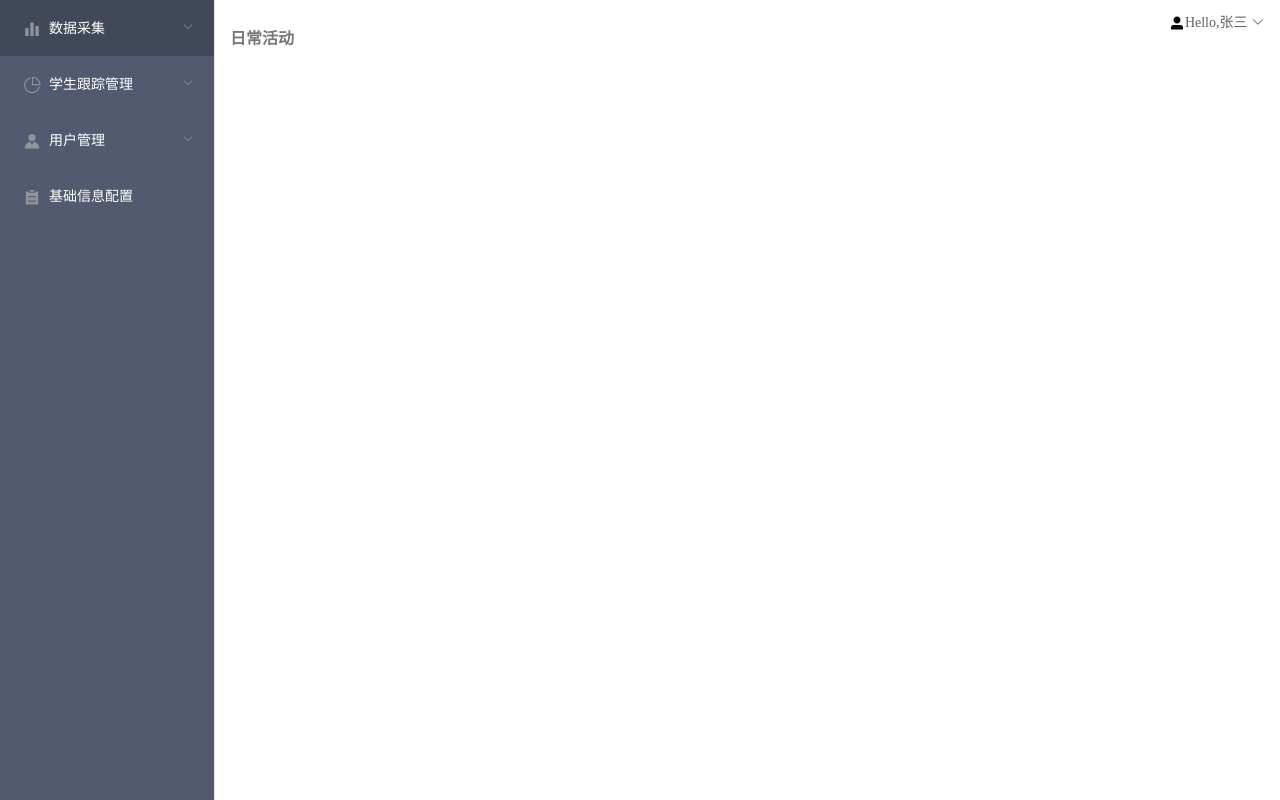
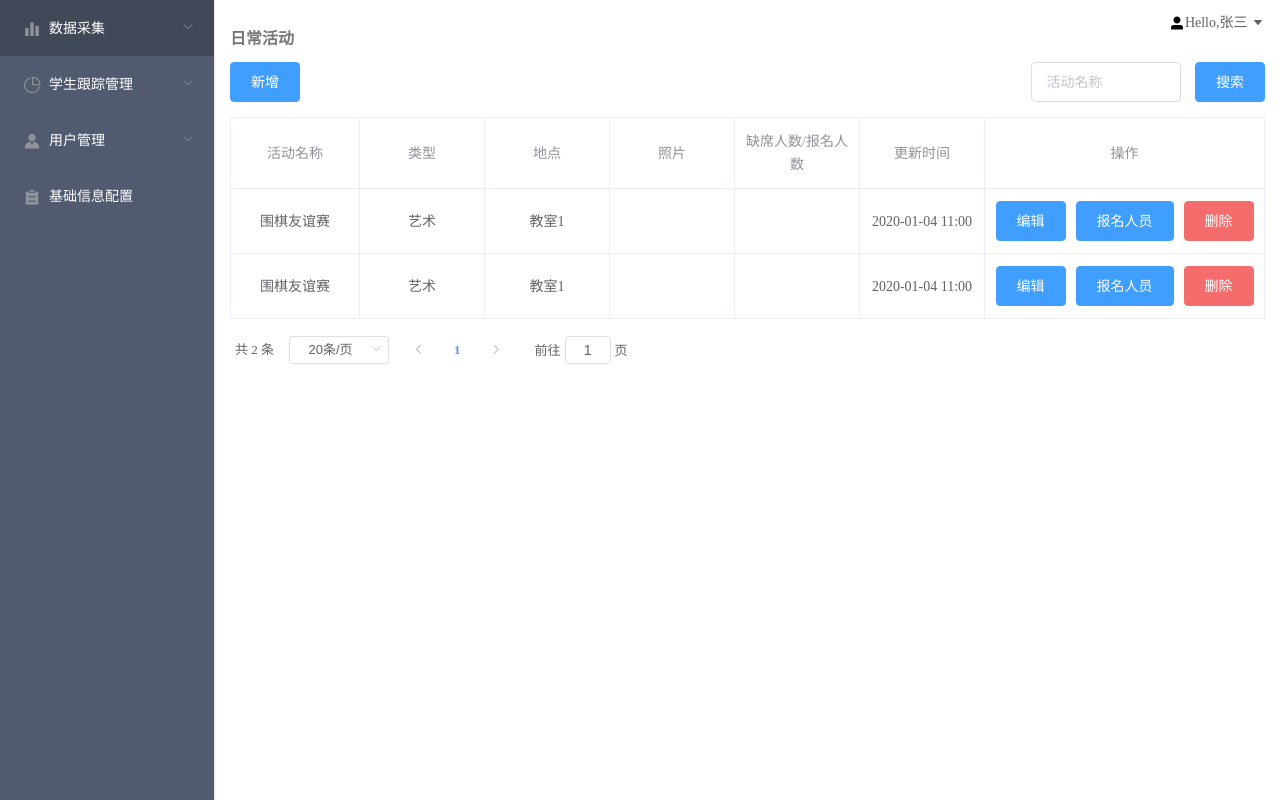
Before and after one commit to YeJianWanLiang/vue_sx, a Vue app: page /#/DailyActivity in a window 1280 px wide. Built offline with nearby package versions, Linux system fonts and the light colour scheme.

Commit message:
学生日常活动页面

```diff
--- a/src/App.vue
+++ b/src/App.vue
@@ -31,7 +31,9 @@ export default {
 
 .right-container {
   padding: 15px;
-  flex-grow: 1;
+  width: calc(100% - 215px);
   box-sizing: border-box;
+  /* min-width: 990px; */
 }
+
 </style>
--- a/src/components/HeaderBar.vue
+++ b/src/components/HeaderBar.vue
@@ -3,12 +3,12 @@
     <i class="el-icon-user-solid"></i>
     <el-dropdown trigger="click">
       <span class="el-dropdown-link"
-        >Hello,{{userName}}
-        <i class="el-icon-arrow-down"></i>
+        >Hello,{{ userName }}
+        <i class="el-icon-caret-bottom"></i>
       </span>
       <el-dropdown-menu :hide-on-click="false" slot="dropdown">
-        <el-dropdown-item>Hello,{{userName}}</el-dropdown-item>
-        <el-dropdown-item>账号信息</el-dropdown-item>
+        <el-dropdown-item>Hello,{{ userName }}</el-dropdown-item>
+        <el-dropdown-item >账号信息</el-dropdown-item>
         <el-dropdown-item>退出登录</el-dropdown-item>
       </el-dropdown-menu>
     </el-dropdown>
@@ -18,9 +18,9 @@
 <script>
 export default {
   name: "HeaderBar",
-  data () {
+  data() {
     return {
-      userName: '张三',
+      userName: "张三",
       // 接收后端传来的账户信息
     };
   },
@@ -35,4 +35,5 @@ export default {
 .headerBar {
   display: flex;
   justify-content: flex-end;
-}</style>
+}
+</style>
--- a/src/views/DataCollection/BasicData.vue
+++ b/src/views/DataCollection/BasicData.vue
@@ -55,10 +55,13 @@
 
     <!-- todo:checkBox放进label里 -->
     <div class="BasicData-dataTable">
-      <el-table :data="calTableData" border style="width: 100%">
-        <el-table-column prop="checkBox" label="checkBox?" align="center"
-          ><el-checkbox v-model="checked"></el-checkbox>
-        </el-table-column>
+      <el-table
+        :data="calTableData"
+        border
+        style="width: 100%"
+        ref="multipleTable"
+      >
+        <el-table-column type="selection" align="center"></el-table-column>
         <el-table-column prop="stdSchoolID" label="学号" align="center">
         </el-table-column>
         <el-table-column prop="stdName" label="姓名" align="center">
@@ -96,7 +99,7 @@
 
 <script>
 export default {
-  name: 'BasicData',
+  name: "BasicData",
   data() {
     return {
       optionsOfYear: [
@@ -159,14 +162,29 @@ export default {
           updateTime: "2021-7-19 17:21",
         },
       ],
+      multipleSelection: [],
     };
   },
   computed: {
-    calTableData: function () {
+    calTableData: function() {
       return this.tableData.slice(
         (this.currentPage - 1) * this.pagesize,
         this.currentPage * this.pagesize
       );
+    },
+  },
+  methods: {
+    toggleSelection(rows) {
+      if (rows) {
+        rows.forEach((row) => {
+          this.$refs.multipleTable.toggleRowSelection(row);
+        });
+      } else {
+        this.$refs.multipleTable.clearSelection();
+      }
+    },
+    handleSelectionChange(val) {
+      this.multipleSelection = val;
     },
   },
 };
--- a/src/views/DataCollection/DailyActivity.vue
+++ b/src/views/DataCollection/DailyActivity.vue
@@ -1,25 +1,140 @@
 <template>
   <div>
-
-
     <div class="headerText">
       <span style="font-weight: bold; color: #777777">日常活动</span>
+    </div>
+
+    <div class="DailyActivity-functionBar">
+      <div class="DailyActivity-buttonContainer">
+        <el-button type="primary">新增</el-button>
+      </div>
+
+      <div class="DailyActivity-selectContainer">
+        <el-input
+          v-model="inputActivity"
+          placeholder="活动名称"
+          class="DailyActivity-inputActivity"
+        ></el-input>
+        <el-button type="primary" class="DailyActivity-searchButton"
+          >搜索</el-button
+        >
+      </div>
+    </div>
+
+    <div class="DailyActivity-dataTable">
+      <el-table :data="calTableData" border style="overflow: auto">
+        <el-table-column prop="actName" label="活动名称" align="center">
+        </el-table-column>
+        <el-table-column prop="actType" label="类型" align="center">
+        </el-table-column>
+        <el-table-column prop="actAddress" label="地点" align="center">
+        </el-table-column>
+        <el-table-column prop="actPicture" label="照片" align="center">
+          <img src="" alt="" />
+        </el-table-column>
+        <el-table-column
+          prop="absentNumber"
+          label="缺席人数/报名人数"
+          align="center"
+        >
+        </el-table-column>
+        <el-table-column prop="updateTime" label="更新时间" align="center">
+        </el-table-column>
+        <el-table-column
+          prop="operation"
+          label="操作"
+          align="center"
+          class="DailyActivity-tableButton"
+          width="280px"
+        >
+          <div>
+            <el-button type="primary">编辑</el-button>
+            <el-button type="primary">报名人员</el-button>
+            <el-button type="danger">删除</el-button>
+          </div>
+        </el-table-column>
+      </el-table>
+    </div>
+
+    <div class="DailyActivity-tableTag">
+      <el-pagination
+        @size-change="handleSizeChange"
+        @current-change="handleCurrentChange"
+        :current-page="currentPage"
+        :page-sizes="[10, 20, 30, 50]"
+        :page-size="pagesize"
+        layout="total, sizes, prev, pager, next, jumper"
+        :total="tableData.length"
+      >
+      </el-pagination>
     </div>
   </div>
 </template>
 
 <script>
 export default {
-  name: 'DailyActivity',
-  data () {
+  name: "DailyActivity",
+  data() {
     return {
-
+      inputActivity: "",
+      tableData: [
+        {
+          actName: "围棋友谊赛",
+          actType: "艺术",
+          actAddress: "教室1",
+          absentNumber: "",
+          updateTime: "2020-01-04 11:00",
+        },
+        {
+          actName: "围棋友谊赛",
+          actType: "艺术",
+          actAddress: "教室1",
+          absentNumber: "",
+          updateTime: "2020-01-04 11:00",
+        },
+      ],
+      currentPage: 1,
+      pagesize: 20,
     };
   },
-
-}
+  computed: {
+    calTableData: function() {
+      return this.tableData.slice(
+        (this.currentPage - 1) * this.pagesize,
+        this.currentPage * this.pagesize
+      );
+    },
+  },
+};
 </script>
 
 <style>
-
+.DailyActivity-functionBar {
+  display: flex;
+  box-sizing: border-box;
+  padding: 15px 0 0 0;
+}
+.DailyActivity-buttonContainer {
+  flex: 3;
+}
+.DailyActivity-selectContainer {
+  flex: 7;
+  display: flex;
+  justify-content: flex-end;
+}
+.DailyActivity-inputActivity {
+  width: 150px;
+  margin-right: 2%;
+}
+.DailyActivity-dataTable {
+  box-sizing: border-box;
+  padding: 15px 0 0 0;
+}
+.DailyActivity-tableTag {
+  box-sizing: border-box;
+  padding: 15px 0 0 0;
+}
+/* .DailyActivity-buttonContainer {
+  min-width: 360px;
+} */
 </style>
```
